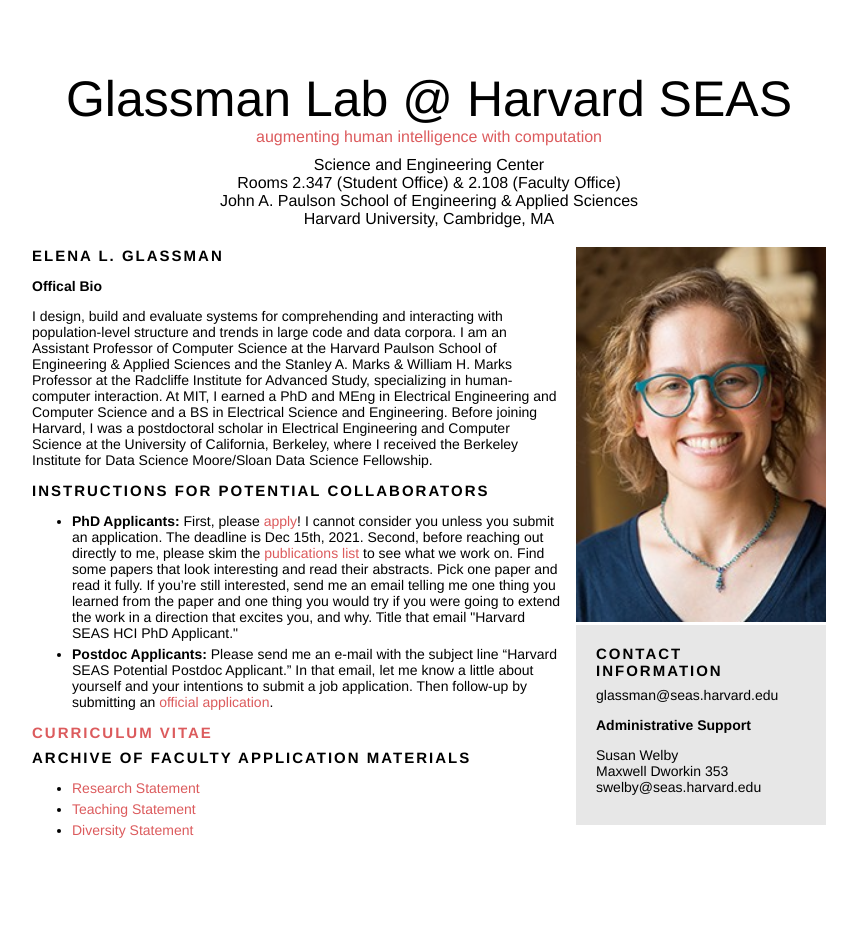
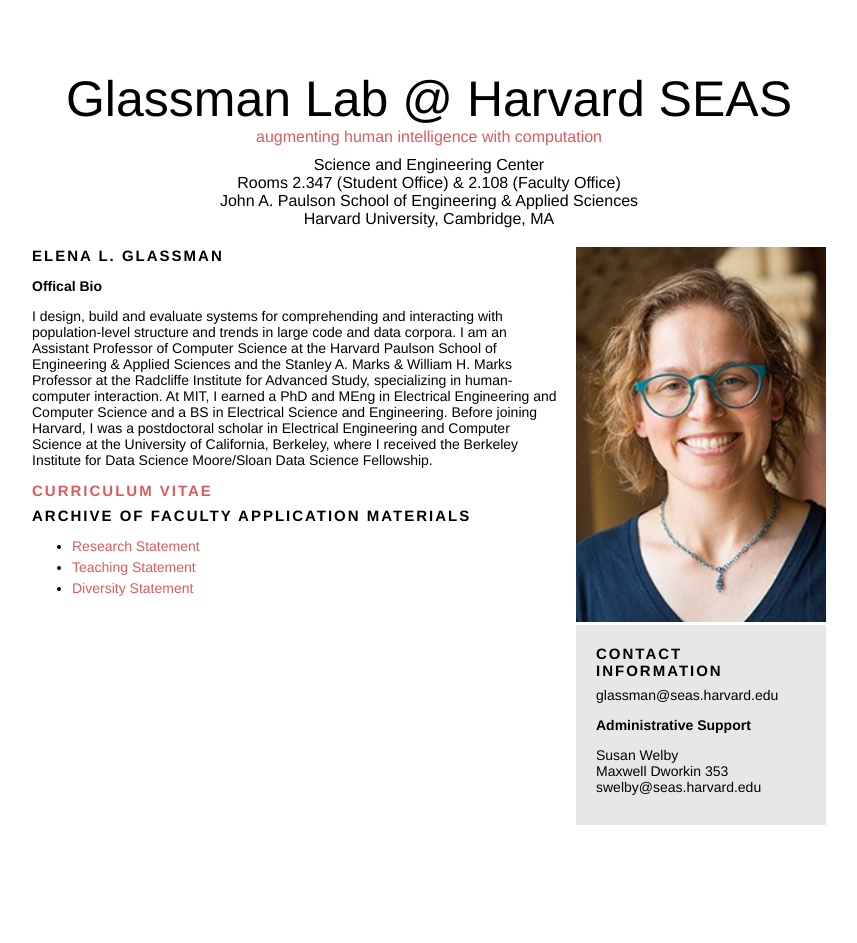
Before and after one commit to eglassman/eglassman.github.io, a Jekyll site: the page built from glassman.html, in a window 1280 px wide. Shown: the whole page, without its empty margins (211-1068 px from the left). Built offline with Jekyll 4.4.1, drawn with Linux system fonts in a browser that asks for light colours.

Commit message:
old changes

```diff
--- a/glassman.html
+++ b/glassman.html
@@ -20,19 +20,19 @@
 Glassman earned a PhD and MEng in electrical engineering and computer science and a BS in electrical science and engineering from the Massachusetts Institute of Technology. Before joining Harvard, she was a postdoctoral scholar in electrical engineering and computer science at the University of California, Berkeley, where she received the Berkeley Institute for Data Science Moore/Sloan Data Science Fellowship.
 </p> -->
 
-<div class="header lead top-padding">
+<!-- <div class="header lead top-padding">
   Instructions for potential collaborators
 </div>
 
 <p>
 
 <ul>
-  <li><b>PhD Applicants:</b> First, please <a href="https://gsas.harvard.edu/programs-of-study/divisions/school-engineering-and-applied-sciences">apply</a>! I cannot consider you unless you submit an application. The deadline is Dec 15th, 2021. Second, before reaching out directly to me, please skim the <a href="/index.html#publications">publications list</a> to see what we work on. Find some papers that look interesting and read their abstracts. Pick one paper and read it fully. If you’re still interested, send me an email telling me one thing you learned from the paper and one thing you would try if you were going to extend the work in a direction that excites you, and why. Title that email "Harvard SEAS HCI PhD Applicant."
-  </li>
+  <li><b>Students:</b> First, please <a href="https://gsas.harvard.edu/programs-of-study/divisions/school-engineering-and-applied-sciences">apply</a>! I cannot consider you unless you submit an application. The deadline is Dec 15th, 2021. Second, before reaching out directly to me, please skim the <a href="/index.html#publications">publications list</a> to see what we work on. Find some papers that look interesting and read their abstracts. Pick one paper and read it fully. If you’re still interested, send me an email telling me one thing you learned from the paper and one thing you would try if you were going to extend the work in a direction that excites you, and why. Title that email "Harvard SEAS HCI PhD Applicant."
+</li>
   <li><b>Postdoc Applicants:</b> Please send me an e-mail with the subject line “Harvard SEAS Potential Postdoc Applicant.” In that email, let me know a little about yourself and your intentions to submit a job application. Then follow-up by submitting an <a href="https://academicpositions.harvard.edu/postings/10947">official application</a>.</li>
 </ul>
 
-</p>
+</p> -->
 
 <div class="header lead top-padding">
   <a href="Academic_CV.pdf">Curriculum Vitae</a>
--- a/index.html
+++ b/index.html
@@ -323,6 +323,12 @@
       Recent blog posts & short video commentaries
       </div>
 
+      <!-- <div class="margin-bottom">
+        <div class="slightlybold">
+          <a href="https://www.dropbox.com/scl/fi/ay22qbfbad0d1mk77scm8/Paper-Writing-Tips.paper?dl=0&rlkey=zgdiid27ad5xn3qotqk7jrhil">CHI'23 Trip Report</a> [Blog]
+        </div>
+      </div> -->
+
       <div class="margin-bottom">
         <div class="slightlybold">
           <a href="/blog/chi23.html">CHI'23 Trip Report</a> [Blog]
```
Also changed, not shown: 2 other files.
